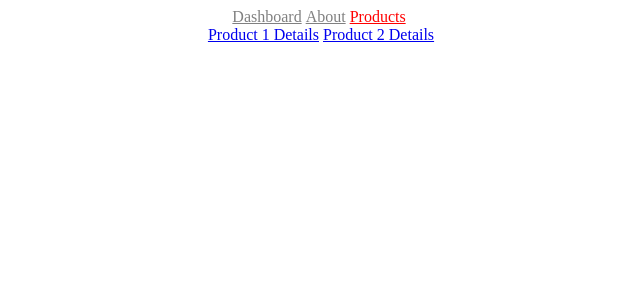
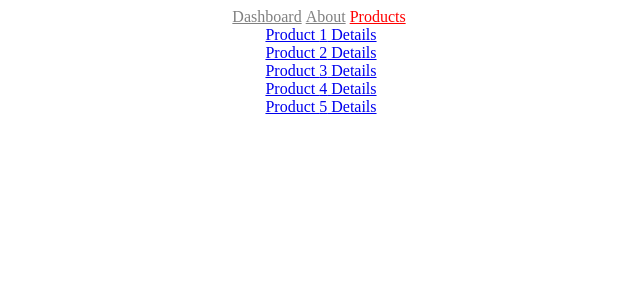
Before and after one commit to saikorthivada/nextjs-tutorials, a Next.js app: page /products in a window 1280 px wide. Shown: the top 300 px of the page, without its empty margins (319-959 px from the left). Built offline with nearby package versions, Linux system fonts and the light colour scheme.

Commit message:
Dynamic routes

```diff
--- /dev/null
+++ b/src/app/products/[product-details]/page.js
@@ -0,0 +1,6 @@
+export default function ProductDetails(props) {
+    console.log(props.params['product-details']);
+    return (
+        <h1>Product {props.params['product-details']} Details page</h1>
+    )
+}
--- a/src/app/products/page.js
+++ b/src/app/products/page.js
@@ -1,10 +1,17 @@
 import Link from "next/link";
 
 export default function Products() {
+
+    const productsList = [1, 2, 3, 4, 5]
     return (
         <div className='main'>
-            <Link href={'/products/product-details'}>Product 1 Details</Link>&nbsp;
-            <Link href={'/products/product-details'}>Product 2 Details</Link>
+            {
+                productsList.map((item) => {
+                    return <div>
+                        <Link href={`/products/${item}`}>Product {item} Details</Link>
+                        </div>
+                })
+            }
         </div>
     )
 }
--- a/src/app/products/product-details/page.js
+++ /dev/null
@@ -1,5 +0,0 @@
-export default function ProductDetails() {
-    return (
-        <h1>Product Details page</h1>
-    )
-}
```
